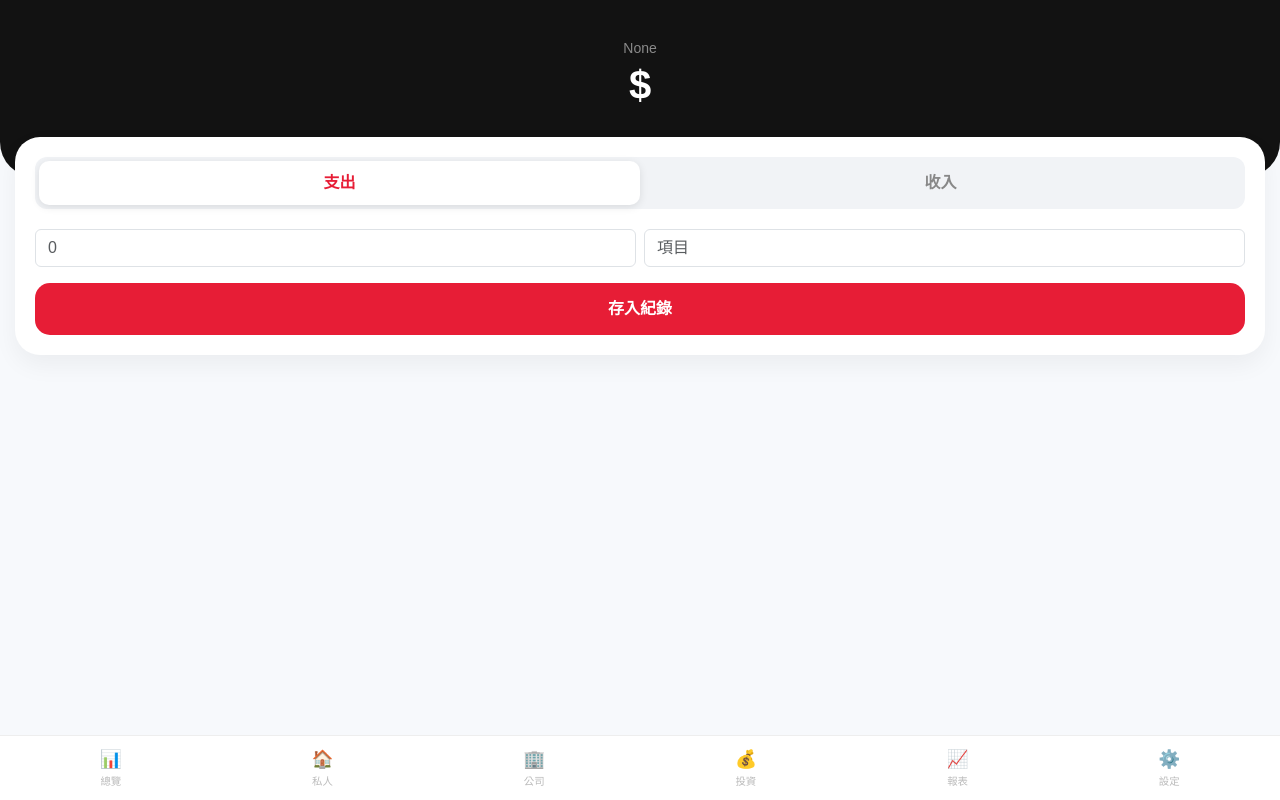
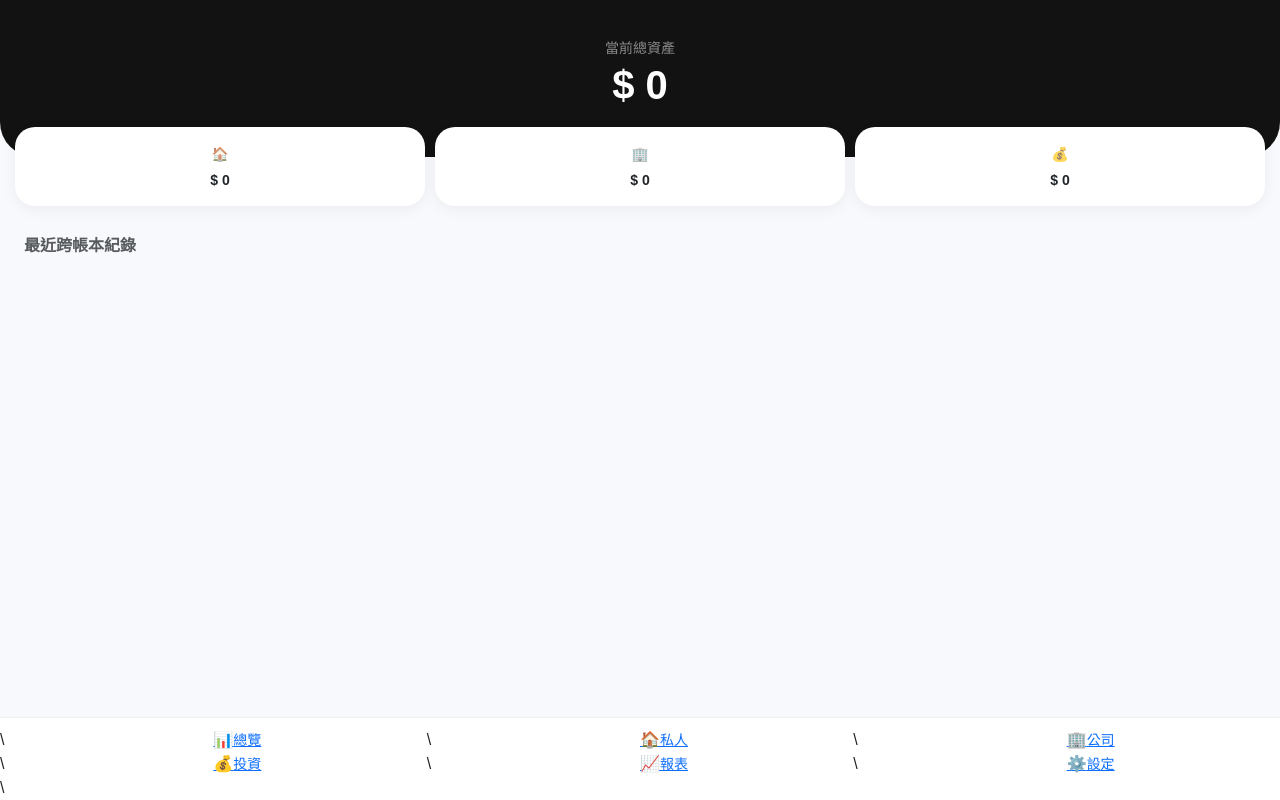
Before and after one commit to chenden7-lgtm/line-accounting-bot, a FastAPI app: page / in a window 1280 px wide. Run offline with FastAPI, Linux system fonts and the light colour scheme; data comes from the database, SQL or seed files in the repository; data that the repository does not hold is empty.

Commit message:
🔨 結構修復版 v5.4：修復總覽頁面內容錯誤、固定導覽列 6 按鈕佈局

```diff
--- a/main.py
+++ b/main.py
@@ -32,21 +32,17 @@ def init_db():
 
 init_db()
 
-def get_settings():
-    conn = get_db()
-    c = conn.cursor()
-    c.execute("SELECT value FROM settings WHERE key='names'")
-    res = c.fetchone()
-    conn.close()
-    return json.loads(res['value']) if res else {'personal': '私人私帳', 'company': '公司公帳', 'invest': '投資理財'}
-
 @app.get("/", response_class=HTMLResponse)
 async def index(request: Request, type: str = "summary"):
     conn = get_db()
     c = conn.cursor()
-    names = get_settings()
 
-    # 基礎資產統計
+    # 獲取帳本名稱設定
+    c.execute("SELECT value FROM settings WHERE key='names'")
+    res = c.fetchone()
+    names = json.loads(res['value']) if res else {'personal': '私人私帳', 'company': '公司公帳', 'invest': '投資理財'}
+
+    # 全域資產統計
     c.execute("""SELECT account_type,
                  SUM(CASE WHEN entry_type = 'income' THEN amount ELSE 0 END) as inc,
                  SUM(CASE WHEN entry_type = 'expense' THEN amount ELSE 0 END) as exp
@@ -55,13 +51,14 @@ async def index(request: Request, type: str = "summary"):
     grand_total = sum(balance_map.values())
 
     if type == "summary":
+        # 總覽：最近 15 筆動態
         c.execute("SELECT * FROM records ORDER BY created_at DESC LIMIT 15")
         records = c.fetchall()
         return templates.TemplateResponse(request, "summary.html", {
             "totals": balance_map, "grand_total": grand_total, "records": records, "names": names, "current_type": "summary"
         })
     elif type == "report":
-        # 報表頁面邏輯：分類統計、收支比例
+        # 報表
         c.execute("SELECT entry_type, SUM(amount) as s FROM records GROUP BY entry_type")
         flow = {row['entry_type']: row['s'] for row in c.fetchall()}
         c.execute("SELECT category, SUM(amount) as s FROM records WHERE entry_type='expense' GROUP BY category ORDER BY s DESC LIMIT 5")
@@ -72,7 +69,7 @@ async def index(request: Request, type: str = "summary"):
     elif type == "settings":
         return templates.TemplateResponse(request, "settings.html", {"names": names, "current_type": "settings"})
     else:
-        # 單一帳本
+        # 獨立帳本
         c.execute("SELECT category, SUM(amount) as s FROM records WHERE account_type = ? AND entry_type = 'expense' GROUP BY category ORDER BY s DESC", (type,))
         stats = c.fetchall()
         c.execute("SELECT * FROM records WHERE account_type = ? ORDER BY created_at DESC LIMIT 50", (type,))
--- a/templates/summary.html
+++ b/templates/summary.html
@@ -2,72 +2,65 @@
 <html lang="zh-Hant">
 <head>
     <meta charset="UTF-8">
-    <meta name="viewport" content="width=device-width, initial-scale=1.0, maximum-scale=1.0, user-scalable=no">
-    <title>滷蛋記帳</title>
+    <meta name="viewport" content="width=device-width, initial-scale=1.0, maximum-scale=1.0, user-scalable=no, viewport-fit=cover">
+    <title>滷蛋記帳：統整總覽</title>
     <link href="https://cdn.jsdelivr.net/npm/bootstrap@5.3.0/dist/css/bootstrap.min.css" rel="stylesheet">
     <style>
-        :root { --p: #ff6b35; --income: #2ec4b6; --expense: #e71d36; }
-        body { background: #f7f9fc; padding-bottom: 110px; font-family: sans-serif; }
-        .header { background: #121212; padding: 40px 20px 60px; border-radius: 0 0 35px 35px; color: white; text-align: center; }
-        .glass-card { border: none; border-radius: 25px; background: white; box-shadow: 0 10px 25px rgba(0,0,0,0.05); margin: -40px 15px 20px; padding: 20px; position: relative; z-index: 10; }
-        .toggle-box { display: flex; background: #f1f3f6; border-radius: 12px; padding: 4px; margin-bottom: 20px; }
-        .toggle-btn { flex: 1; border: none; background: none; padding: 10px; border-radius: 10px; font-weight: bold; color: #888; }
-        .toggle-btn.active-exp { background: white; color: var(--expense); box-shadow: 0 2px 8px rgba(0,0,0,0.1); }
-        .toggle-btn.active-inc { background: white; color: var(--income); box-shadow: 0 2px 8px rgba(0,0,0,0.1); }
-        .btn-elegant { border: none; border-radius: 15px; padding: 14px; font-weight: bold; color: white; width: 100%; }
-        .item-row { background: white; border-radius: 18px; padding: 15px; margin: 0 15px 12px; display: flex; justify-content: space-between; align-items: center; box-shadow: 0 2px 5px rgba(0,0,0,0.02); }
-        .nav-fixed { position: fixed; bottom: 0; left: 0; right: 0; background: white; border-top: 1px solid #eee; display: flex; justify-content: space-between; padding: 10px 5px; z-index: 1000; }
-        .nav-item { text-decoration: none; color: #bbb; font-size: 0.65rem; text-align: center; flex: 1; }
-        .nav-item span { font-size: 1.1rem; display: block; margin-bottom: 2px; }
-        .nav-item.active { color: var(--p); font-weight: bold; }
+        body { background: #f7f9fc; padding-bottom: 100px; font-family: sans-serif; }
+        .header-alt { background: #121212; padding: 40px 20px; border-radius: 0 0 35px 35px; color: white; text-align: center; }
+        .stat-grid { display: grid; grid-template-columns: repeat(3, 1fr); gap: 10px; margin: -30px 15px 30px; }
+        .stat-card { background: white; border-radius: 20px; padding: 15px; text-align: center; box-shadow: 0 4px 15px rgba(0,0,0,0.05); }
+        .hist-item { background: white; border-radius: 18px; padding: 15px; margin: 0 15px 12px; display: flex; justify-content: space-between; align-items: center; box-shadow: 0 2px 5px rgba(0,0,0,0.02); }
+        .nav-bar-stable { position: fixed; bottom: 0; left: 0; right: 0; background: white; border-top: 1px solid #efefef; display: grid; grid-template-columns: repeat(6, 1fr); padding: 10px 0 env(safe-area-inset-bottom); z-index: 9999; } \
+.nav-item-new { text-decoration: none !important; color: #bbb; text-align: center; display: flex; flex-direction: column; align-items: center; justify-content: center; } \
+.nav-item-new span { font-size: 1.2rem; display: block; filter: grayscale(1); opacity: 0.5; } \
+.nav-item-new small { font-size: 0.6rem; font-weight: bold; margin-top: 2px; color: #b2bec3; } \
+.nav-item-new.active span { filter: grayscale(0); opacity: 1; transform: translateY(-3px); } \
+.nav-item-new.active small { color: #ff5722; }
     </style>
 </head>
 <body>
-    <div class="header">
-        <h6 class="opacity-50 small mb-1">{{ names.get(current_type) }}</h6>
-        <h1 class="fw-bold">$ {{ total }}</h1>
+    <div class="header-alt">
+        <h6 class="opacity-50 small mb-1">當前總資產</h6>
+        <h1 class="fw-bold">$ {{ grand_total }}</h1>
     </div>
-    <div class="glass-card">
-        <form action="/add" method="POST">
-            <input type="hidden" name="account_type" value="{{ current_type }}">
-            <input type="hidden" name="entry_type" id="e_type" value="expense">
-            <div class="toggle-box" style="display:flex;">
-                <button type="button" id="e_btn" class="toggle-btn active-exp" onclick="setE('expense')">支出</button>
-                <button type="button" id="i_btn" class="toggle-btn" onclick="setE('income')">收入</button>
-            </div>
-            <div class="row g-2">
-                <div class="col-6"><input type="number" name="amount" class="form-control" placeholder="0" required></div>
-                <div class="col-6"><input type="text" name="category" class="form-control" placeholder="項目" required></div>
-                <div class="col-12 mt-3"><button type="submit" id="main_btn" class="btn-elegant" style="background:var(--expense)">存入紀錄</button></div>
-            </div>
-        </form>
-    </div>
-    {% for r in records %}
-    <div class="item-row">
-        <div><div class="fw-bold">{{ r.category }}</div><small class="text-muted" style="font-size:0.6rem">{{ r.created_at }}</small></div>
-        <div class="d-flex align-items-center">
-            <b class="{{ 'text-danger' if r.entry_type == 'expense' else 'text-success' }} me-3">{{ '-' if r.entry_type == 'expense' else '+' }}${{ r.amount }}</b>
-            <form action="/delete/{{ r.id }}?type={{ current_type }}" method="POST"><button type="submit" style="border:none; background:none; color:#ddd; font-size:1.2rem;">&times;</button></form>
+    <div class="stat-grid">
+        <div class="stat-card">
+            <small class="text-muted">🏠</small><br>
+            <b class="small d-block mt-1">$ {{ totals.get('personal', 0) }}</b>
+        </div>
+        <div class="stat-card">
+            <small class="text-muted">🏢</small><br>
+            <b class="small d-block mt-1">$ {{ totals.get('company', 0) }}</b>
+        </div>
+        <div class="stat-card">
+            <small class="text-muted">💰</small><br>
+            <b class="small d-block mt-1">$ {{ totals.get('invest', 0) }}</b>
         </div>
     </div>
-    {% endfor %}
-    <div class="nav-fixed">
-        <a href="/" class="nav-item"><span>📊</span>總覽</a>
-        <a href="/?type=personal" class="nav-item {{ 'active' if current_type == 'personal' }}"><span>🏠</span>私人</a>
-        <a href="/?type=company" class="nav-item {{ 'active' if current_type == 'company' }}"><span>🏢</span>公司</a>
-        <a href="/?type=invest" class="nav-item {{ 'active' if current_type == 'invest' }}"><span>💰</span>投資</a>
-        <a href="/?type=report" class="nav-item {{ 'active' if current_type == 'report' }}"><span>📈</span>報表</a>
-        <a href="/?type=settings" class="nav-item {{ 'active' if current_type == 'settings' }}"><span>⚙️</span>設定</a>
+    <div class="px-2">
+        <h6 class="fw-bold text-muted mb-3 mx-3">最近跨帳本紀錄</h6>
+        {% for r in records %}
+        <div class="hist-item">
+            <div>
+                <span class="badge {{ 'bg-danger' if r.account_type == 'personal' else ('bg-primary' if r.account_type == 'company' else 'bg-success') }} opacity-75" style="font-size: 0.55rem;">
+                    {{ names.get(r.account_type) }}
+                </span>
+                <div class="fw-bold mt-1" style="font-size: 0.9rem;">{{ r.category }}</div>
+            </div>
+            <div class="fw-bold {{ 'text-success' if r.entry_type == 'income' else 'text-danger' }}">
+                {{ '+' if r.entry_type == 'income' else '-' }}$ {{ r.amount }}
+            </div>
+        </div>
+        {% endfor %}
     </div>
-    <script>
-        function setE(t) {
-            document.getElementById('e_type').value = t;
-            document.getElementById('e_btn').classList.toggle('active-exp', t === 'expense');
-            document.getElementById('i_btn').classList.toggle('active-inc', t === 'income');
-            const b = document.getElementById('main_btn');
-            b.innerText = t === 'expense' ? '存入支出' : '存入收入';
-            b.style.background = t === 'expense' ? 'var(--expense)' : 'var(--income)';
-        }
-    </script>
+    <div class="nav-bar-stable"> \
+    <a href="/" class="nav-item-new {{ "active" if current_type == "summary" }}"><span>📊</span><small>總覽</small></a> \
+    <a href="/?type=personal" class="nav-item-new {{ "active" if current_type == "personal" }}"><span>🏠</span><small>私人</small></a> \
+    <a href="/?type=company" class="nav-item-new {{ "active" if current_type == "company" }}"><span>🏢</span><small>公司</small></a> \
+    <a href="/?type=invest" class="nav-item-new {{ "active" if current_type == "invest" }}"><span>💰</span><small>投資</small></a> \
+    <a href="/?type=report" class="nav-item-new {{ "active" if current_type == "report" }}"><span>📈</span><small>報表</small></a> \
+    <a href="/?type=settings" class="nav-item-new {{ "active" if current_type == "settings" }}"><span>⚙️</span><small>設定</small></a> \
+</div>
 </body>
 </html>
```
